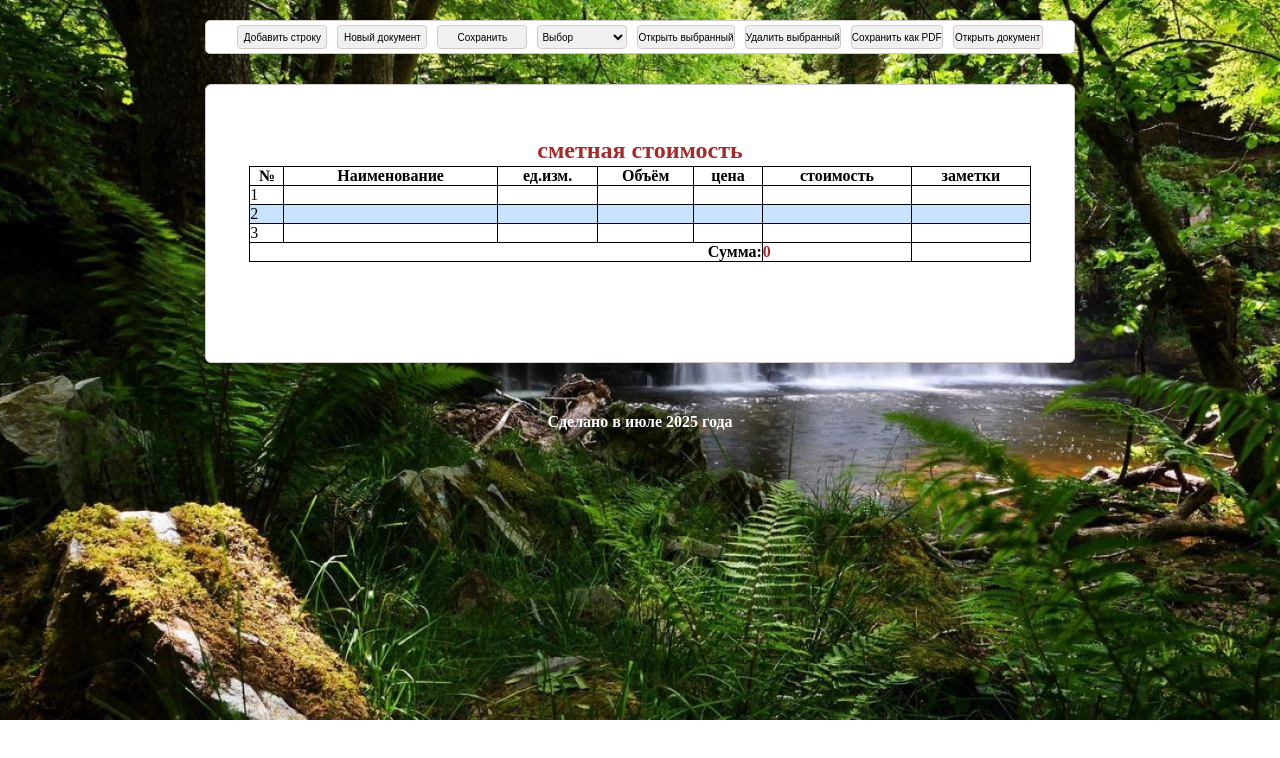
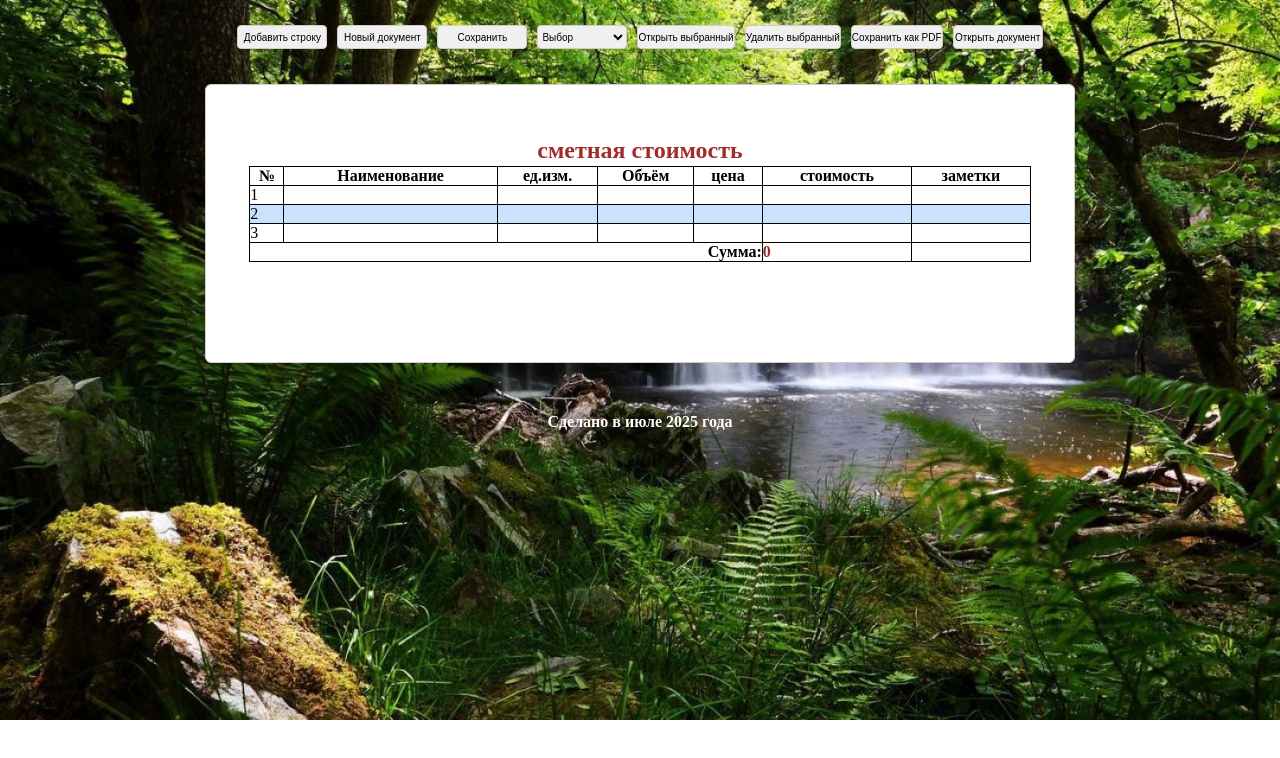
Before and after one commit to ivan-64/list-of-works, a plain HTML site: page index.html in a window 1280 px wide. Drawn offline with nearby package versions, Linux system fonts and the light colour scheme.

Commit message:
header finished

```diff
--- a/CSS/style.css
+++ b/CSS/style.css
@@ -123,8 +123,8 @@ thead th:last-child {
 /* --- ЗАГОЛОВОК И НАВИГАЦИЯ --- */
 .header {
     width: 68%;
-    background: #fff;
-    border: 1px solid #d4c9c9;
+    /* background: #fff;
+    border: 1px solid #d4c9c9; */
     border-radius: 5px;
     margin: 0 auto;
     margin-top: 20px;
```
